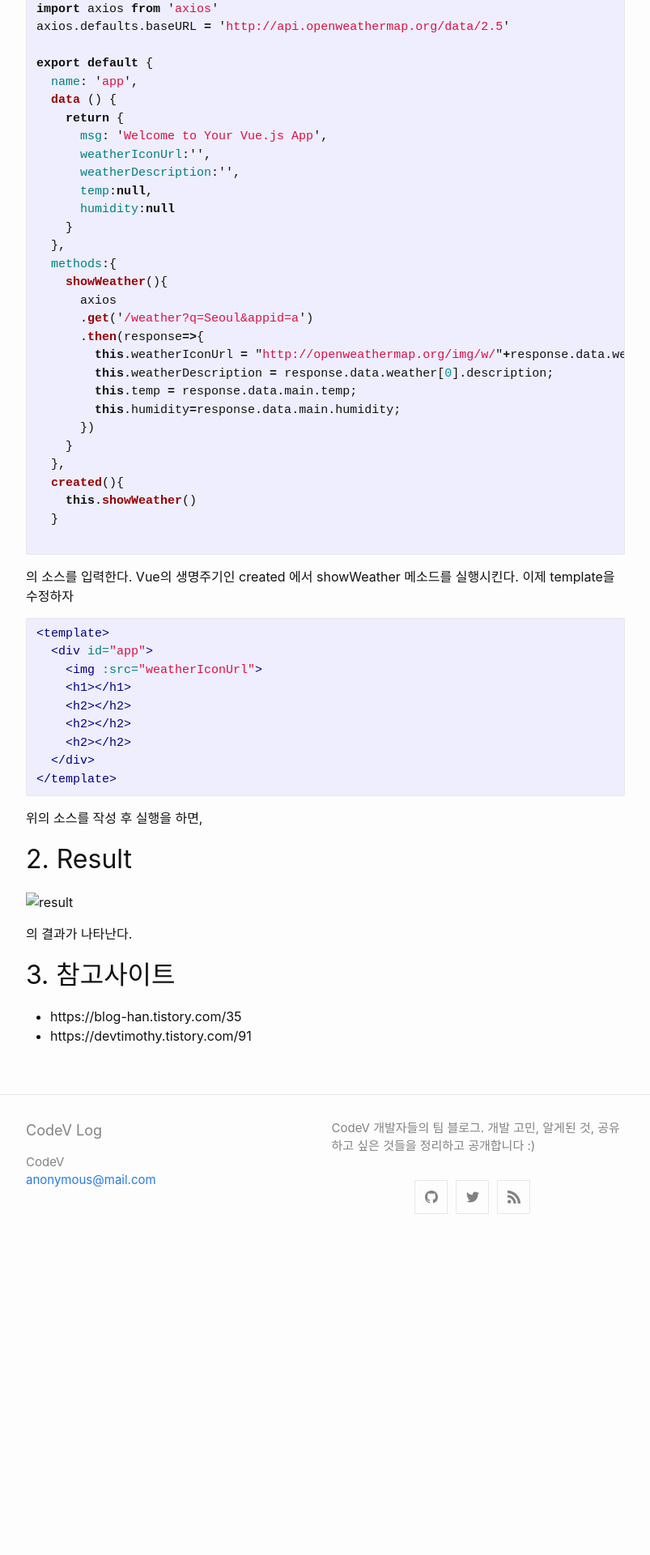
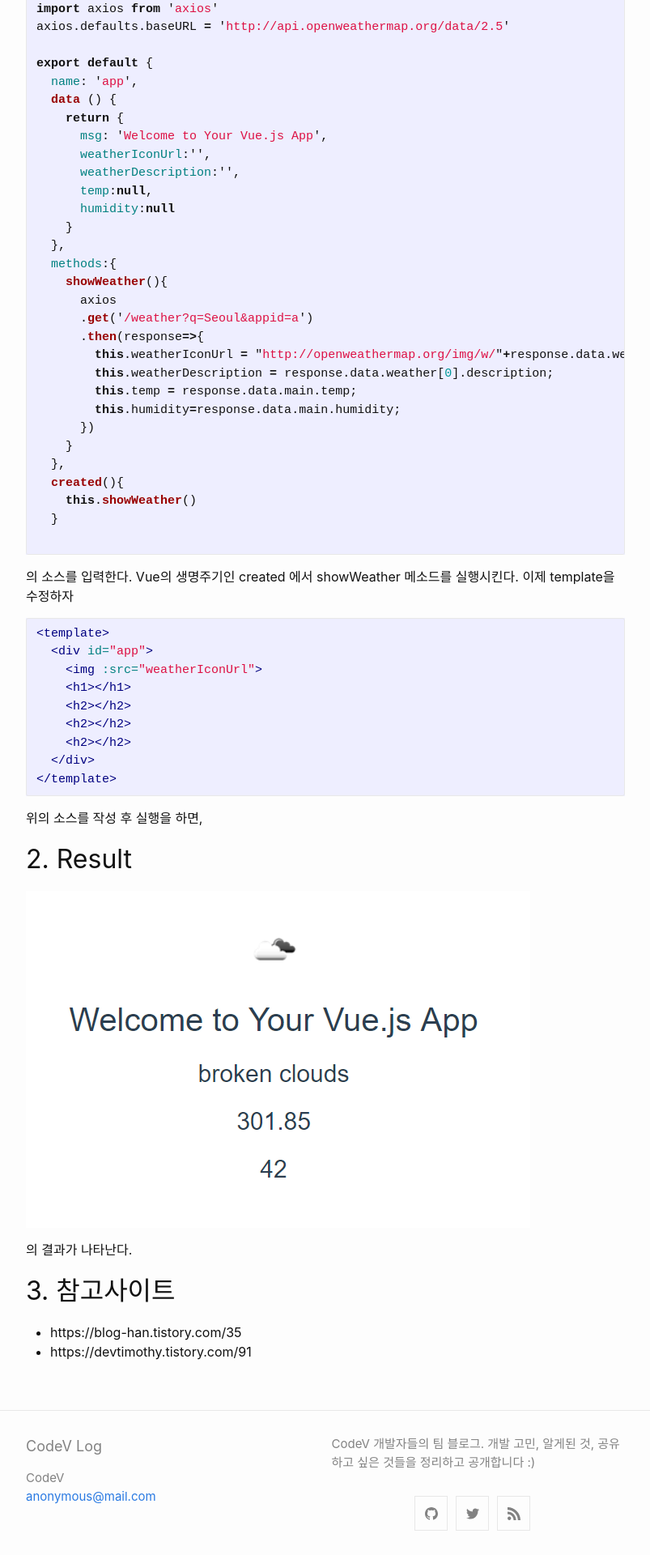
Before and after one commit to codevlog/codevlog.github.io, a Jekyll site: the page built from _posts/2019-07-11-how-to-use-openweatherAPI-with-Vue.md, in a window 1280 px wide. Shown: the part 1545-3465 px from the top of the page at 81% size, without its empty margins (238-1041 px from the left). Built offline with Jekyll 4.4.1, drawn with Linux system fonts in a browser that asks for light colours; before the commit the page ends 3074 px from its top, so only the background shows below that.

Commit message:
Update 2019-07-11-how-to-use-openweatherAPI-with-Vue.md

```diff
--- a/_posts/2019-07-11-how-to-use-openweatherAPI-with-Vue.md
+++ b/_posts/2019-07-11-how-to-use-openweatherAPI-with-Vue.md
@@ -117,7 +117,7 @@ export default {
 위의 소스를 작성 후 실행을 하면,
 
 ## 2. Result
-![result](../assets/img/openweatherAPI/result.PNG)
+![result]({{site_url}}/assets/img/openweatherAPI/result.PNG)
 
 의 결과가 나타난다.
 
```
